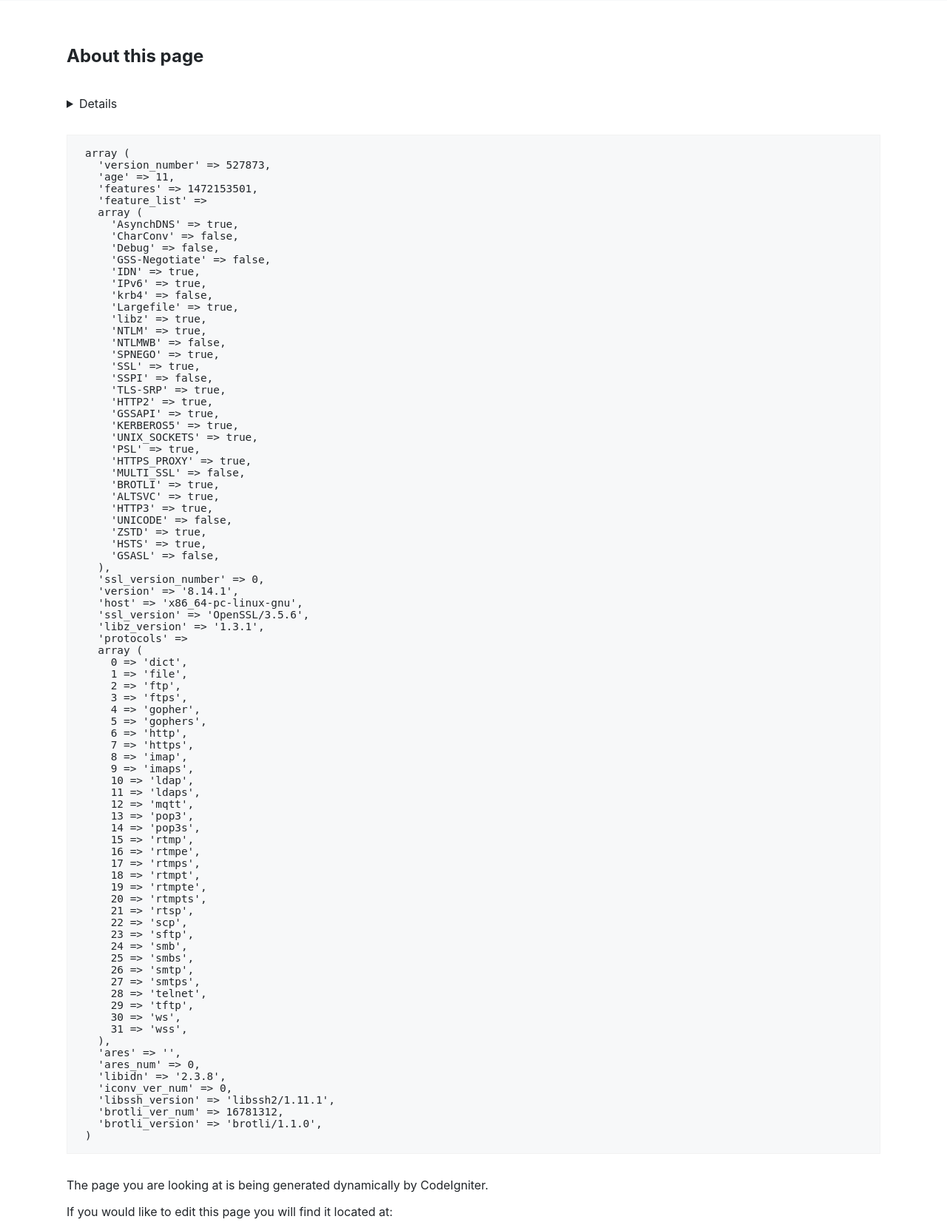
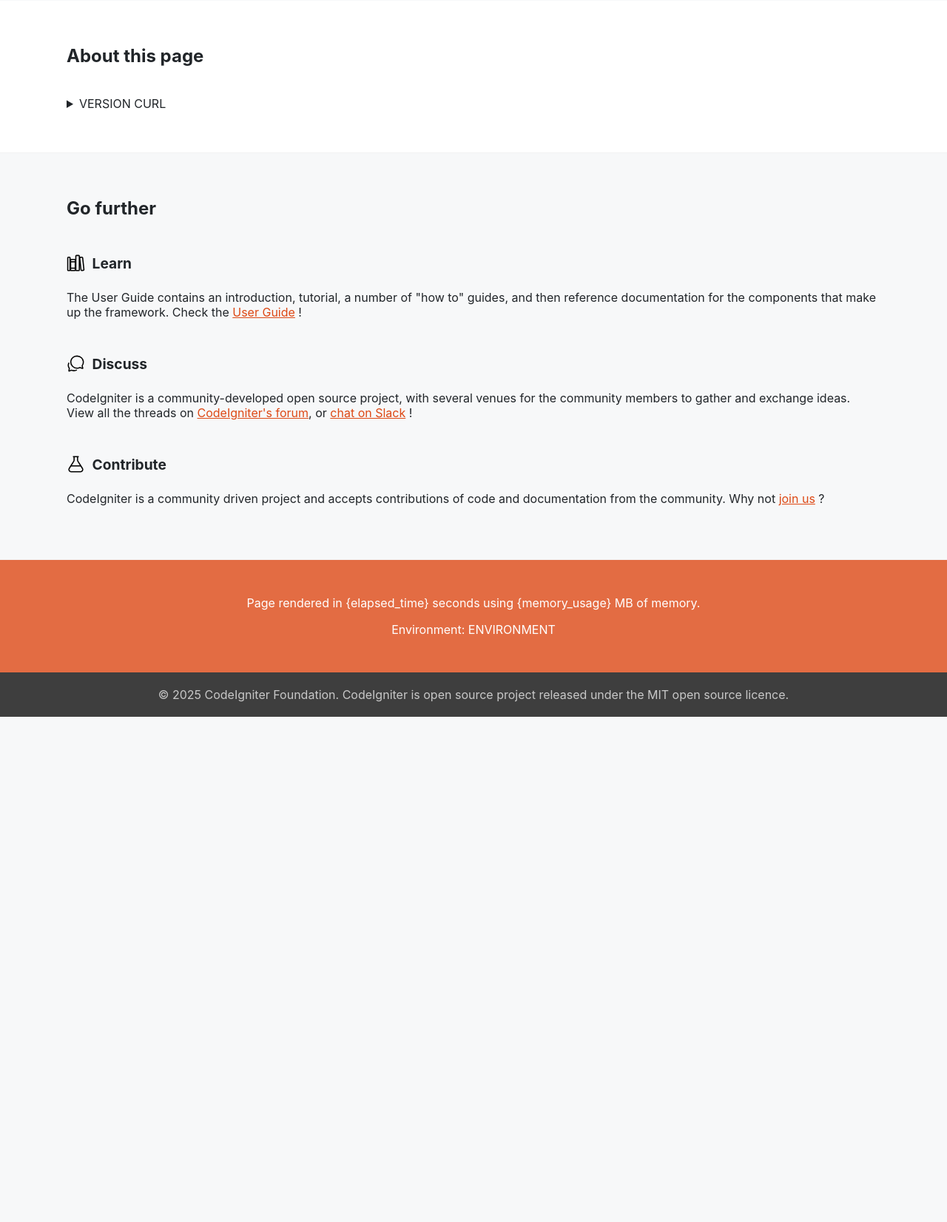
Before and after one commit to 5cover/r410, a CodeIgniter 4 app: the page made by src/app/Views/welcome_message.php in a window 1280 px wide. Shown: the part 275-1927 px from the top of the page at 74% size. After the commit the page ends 1244 px from the top, so only its background shows below. Run offline with PHP 8.4 and a stand-in for CodeIgniter, Linux system fonts and the light colour scheme; the template is opened without the code that fills it, so the values that code supplies are empty; some libraries are stand-ins or nearby versions.

Commit message:
fix html

```diff
--- a/src/app/Views/welcome_message.php
+++ b/src/app/Views/welcome_message.php
@@ -239,7 +239,7 @@
 
     <h1>About this page</h1>
 
-    <summary><details>VERSION CURL</details><pre><?= esc(var_export(curl_version(), true)) ?></pre></summary>
+    <details><summary>VERSION CURL</summary><pre><?= esc(var_export(curl_version(), true)) ?></pre></detail>
 
     <p>The page you are looking at is being generated dynamically by CodeIgniter.</p>
 
```
